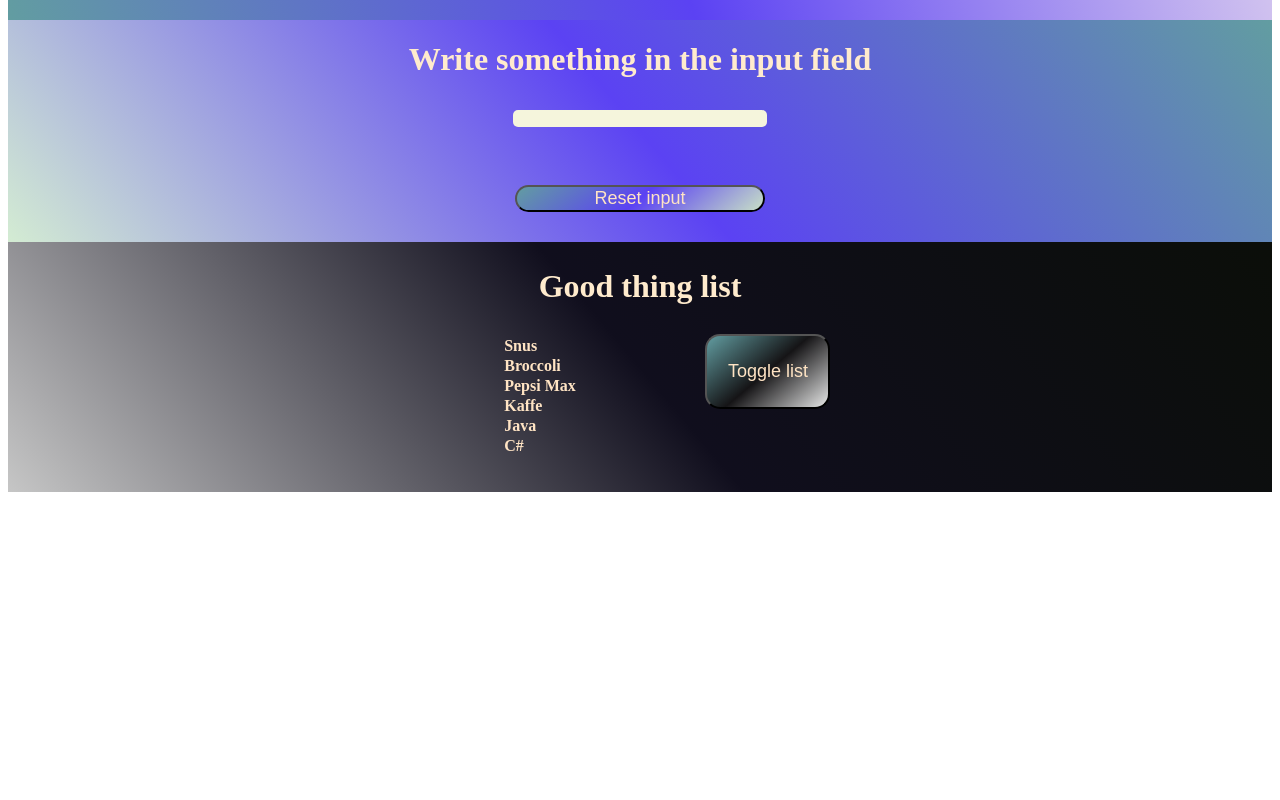
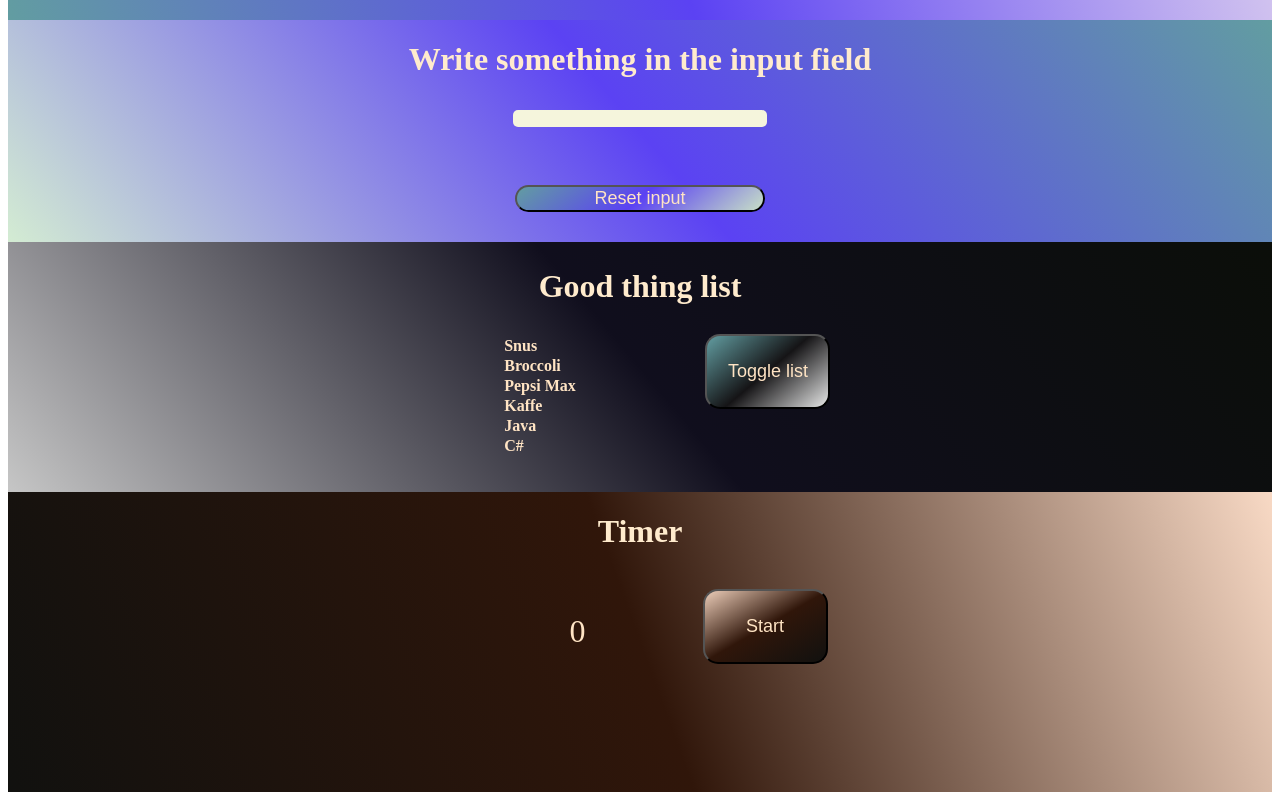
Before and after one commit to Jari1980/ReactSmallComponents, a React (Vite) app: page / in a window 1280 px wide. Shown: the part 299-1099 px from the top of the page. Before the commit the page ends 800 px from the top, so only its background shows below. Built offline with nearby package versions, Linux system fonts and the light colour scheme.

Commit message:
timer with css

```diff
--- /dev/null
+++ b/src/Timer.css
@@ -0,0 +1,72 @@
+
+
+#timerDiv{
+    display: flex;
+    justify-content: center;
+    align-items:center;
+    flex-direction: column;
+    gap: 10px;
+    height: 300px;
+    background-image: linear-gradient(250deg,#e2610b3d, #30160a 50%,#11110f);
+    position:static;
+}
+
+#timerH{
+    color:blanchedalmond;
+}
+
+#timerContent{
+    display: flex;
+    justify-content: center;
+    align-items:center;
+    flex-direction:row;
+    height: 150px;
+    position:sticky;
+}
+
+#timerP{
+    font-size:xx-large;
+    position: relative;
+    top: -10px;
+}
+
+#startPause{
+    position: relative;
+    top: 0px;
+}
+
+#startB{
+    align-items: center;
+    background-image: linear-gradient(150deg,#e2610b3d, #30160a 50%,#11110f);
+    border-radius: 15px;
+    font-size: large;
+    color:bisque;
+    margin-bottom: 30px;
+    width: 125px;
+    height: 75px;
+
+}
+
+#pauseB{
+    align-items: center;
+    background-image: linear-gradient(150deg,#e2610b3d, #30160a 50%,#11110f);
+    border-radius: 15px;
+    font-size: large;
+    color:bisque;
+    margin-bottom: 30px;
+    width: 125px;
+    height: 75px;
+}
+
+#resetTimer{
+    height: 100px;
+}
+
+#resetB{
+    align-items: center;
+    background-image: linear-gradient(150deg,#e2610b3d, #30160a 50%,#11110f);
+    border-radius: 15px;
+    font-size: large;
+    color:bisque;
+    width: 250px;
+}
--- /dev/null
+++ b/src/Timer.jsx
@@ -0,0 +1,42 @@
+import { useState } from "react";
+import './Timer.css'
+
+function Timer() {
+  const [timer, setTimer] = useState(0);
+  const [timeInterval, setTimeInterval] = useState(0);
+  const [play, setPlay] = useState(true);
+
+  const start = () => {
+    setPlay(!play);
+    setTimeInterval(
+      setInterval(() => {
+        setTimer((old) => old + 1);
+      }, 1000)
+    );
+  };
+  const pause = () => {
+    setPlay(!play);
+    clearInterval(timeInterval);
+  };
+  const reset = () => {
+    setTimer(0);
+  };
+
+  return (
+    <>
+      <div id="timerDiv">
+        <h1 id="timerH">Timer</h1>
+        <div id="timerContent">
+          <p id="timerP">{timer}</p>
+          <div id="startPause">
+            {play && <button id="startB" onClick={start}>Start</button>}
+            {!play && <button id="pauseB" onClick={pause}>Pause</button>}
+          </div>
+        </div>
+        <span id="resetTimer">{timer > 0 && <button id="resetB" onClick={reset}>Reset</button>}</span>
+      </div>
+    </>
+  );
+}
+
+export default Timer;
--- a/src/main.jsx
+++ b/src/main.jsx
@@ -3,6 +3,7 @@ import { createRoot } from 'react-dom/client'
 import Counter from './Counter.jsx'
 import InputDisplay from './InputDisplay.jsx'
 import ListToggle from './ListToggle.jsx'
+import Timer from './Timer.jsx'
 //import './index.css'
 
 createRoot(document.getElementById('root')).render(
@@ -10,5 +11,6 @@ createRoot(document.getElementById('root')).render(
     <Counter />
     <InputDisplay />
     <ListToggle />
+    <Timer />
   </StrictMode>,
 )
```
